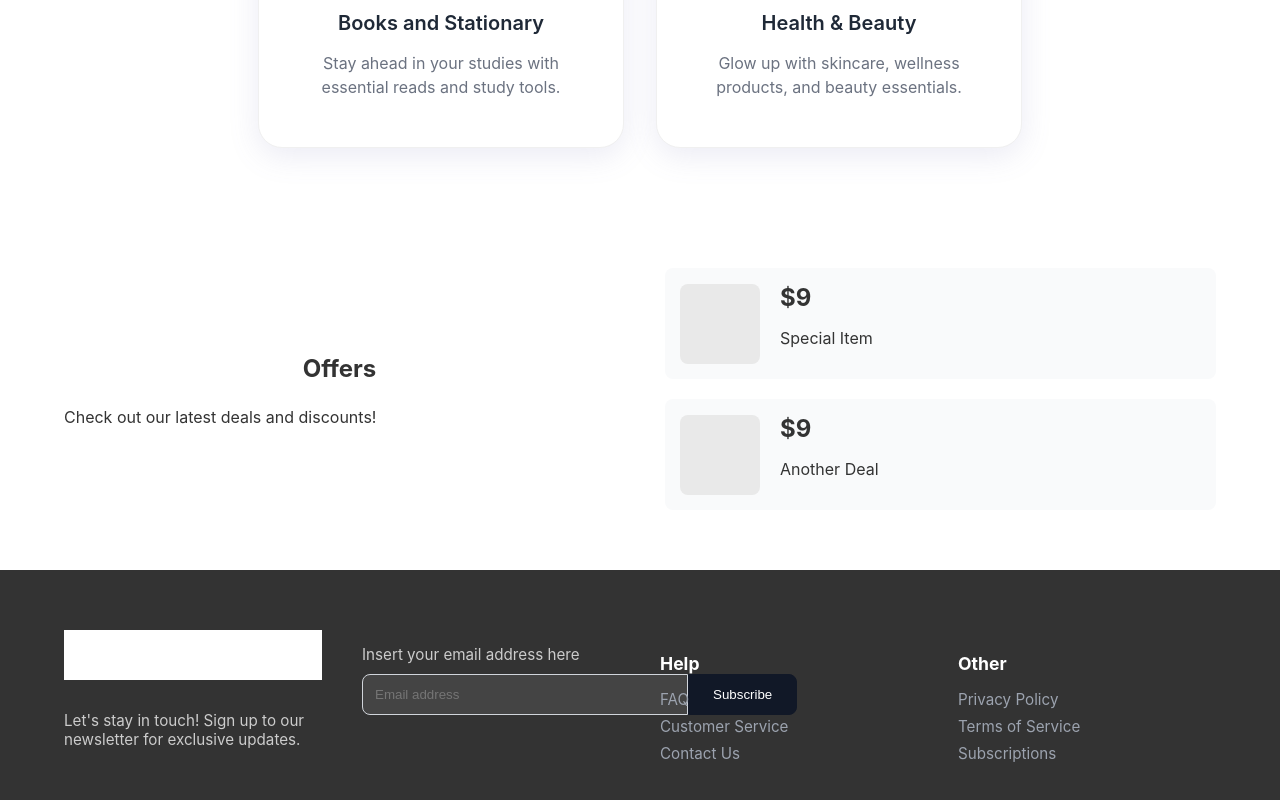
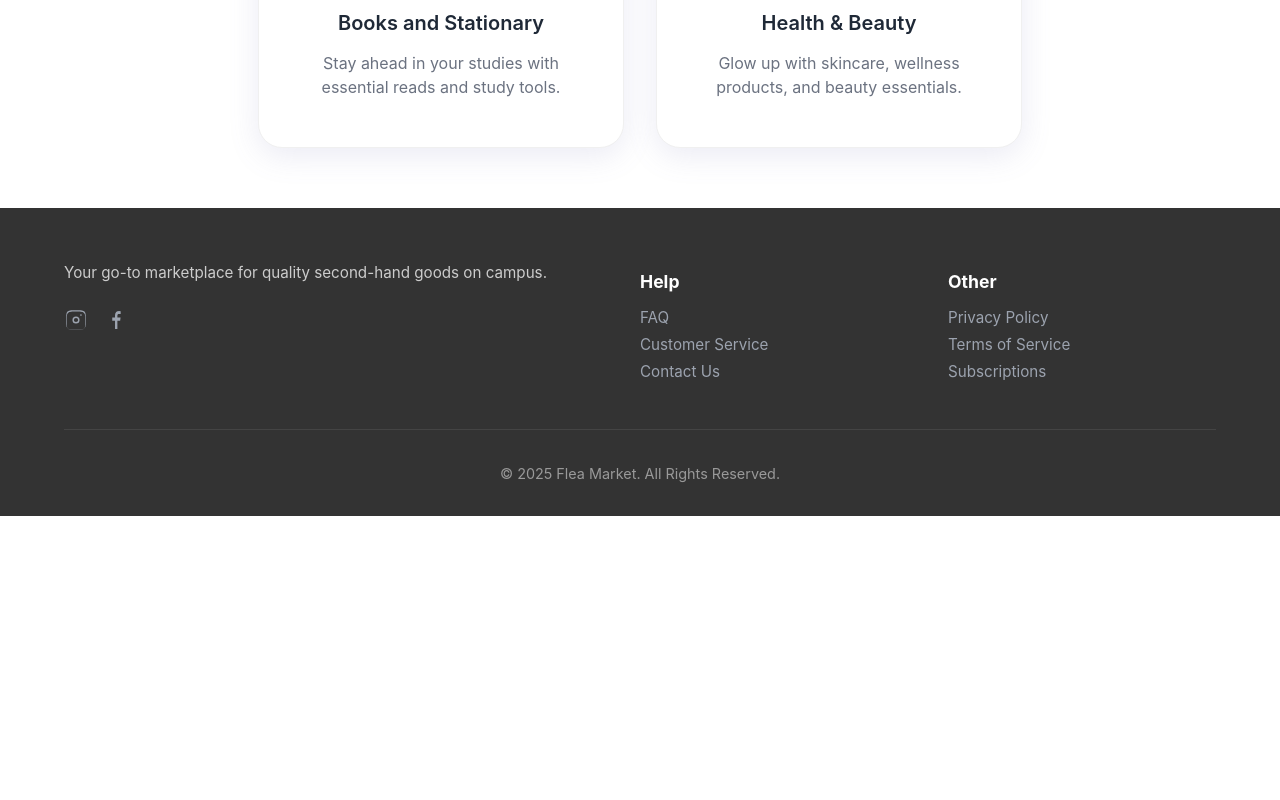
Before and after one commit to Snyarikii/OnlineMarket, a React (Create React App) app in the folder fleamarket/: page / in a window 1280 px wide. Shown: the part 1712-2512 px from the top of the page. After the commit the page ends 2228 px from the top, so only its background shows below. Built offline with nearby package versions, Linux system fonts and the light colour scheme.

Commit message:
improving the footer on the landing page

```diff
--- a/fleamarket/src/pages/Landingpage/LandingPage.css
+++ b/fleamarket/src/pages/Landingpage/LandingPage.css
@@ -8,9 +8,8 @@
  * 5. Hero Section
  * 6. Engagement Section
  * 7. Categories Section
- * 8. Offers Section
- * 9. Footer
- * 10. Responsive Media Queries
+ * 8. Footer (Updated)
+ * 9. Responsive Media Queries
 */
 
 /* 1. Global & Root Variables */
@@ -39,16 +38,13 @@
   color: var(--color-text);
   background-color: var(--color-light);
 }
-
 .section {
   padding: 60px 5%;
 }
-
 .section-title {
   text-align: center;
   margin-bottom: 2rem;
 }
-
 .section-title h2 {
   font-size: 2.5rem;
   font-weight: 700;
@@ -67,29 +63,23 @@
   cursor: pointer;
   transition: background-color 0.3s ease, transform 0.2s ease;
 }
-
 .btn:hover {
   transform: translateY(-2px);
 }
-
 .btn-primary {
   background-color: var(--color-dark);
   color: var(--color-light);
 }
-
 .btn-secondary {
   background-color: var(--color-secondary);
   color: var(--color-light);
 }
-
 .btn-secondary:hover {
   background-color: #4338CA;
 }
-
 .btn-login {
   color: var(--color-light);
 }
-
 .btn-signup {
   background-color: var(--color-light);
   color: var(--color-primary);
@@ -104,19 +94,10 @@
   background-color: var(--color-primary);
   height: 80px;
 }
-
 .header-logo-img {
   height: 60px;
   display: block;
 }
-
-.header-nav a {
-  margin: 0 20px;
-  text-decoration: none;
-  color: var(--color-light);
-  font-weight: 500;
-}
-
 .header-actions {
   display: flex;
   gap: 10px;
@@ -126,12 +107,10 @@
 .hero-section {
   text-align: center;
 }
-
 .hero-title {
   font-size: 3rem;
   color: var(--color-dark);
 }
-
 .hero-subtitle {
   font-size: 1.2rem;
   color: var(--color-text-subtle);
@@ -143,7 +122,6 @@
   background-color: var(--color-background-light);
   text-align: center;
 }
-
 .engagement-grid {
   display: grid;
   grid-template-columns: repeat(3, 1fr);
@@ -151,31 +129,26 @@
   max-width: 1200px;
   margin: 0 auto;
 }
-
 .engagement-card {
   background-color: var(--color-engagement-bg);
   border-radius: var(--border-radius-md);
   padding: 2rem;
   color: var(--color-engagement-text);
 }
-
 .engagement-card h3 {
   font-size: 1.25rem;
   font-weight: 700;
   margin-bottom: 0.75rem;
 }
-
 .cta-container {
   margin-top: 4rem;
 }
-
 .cta-container h3 {
   font-size: 1.5rem;
   font-weight: 600;
   color: var(--color-dark);
   margin-bottom: 1.5rem;
 }
-
 .cta-buttons {
   display: flex;
   justify-content: center;
@@ -191,7 +164,6 @@
   max-width: 1100px;
   margin: 0 auto;
 }
-
 .category-card {
   background-color: var(--color-light);
   border-radius: var(--border-radius-lg);
@@ -202,98 +174,53 @@
   border: 1px solid #f0f0f0;
   transition: transform 0.3s ease, box-shadow 0.3s ease;
 }
-
 .category-card:hover {
   transform: translateY(-10px);
   box-shadow: var(--shadow-card-hover);
 }
-
 .category-card-icon {
   height: 80px;
   margin-bottom: 1rem;
 }
-
 .category-card-title {
   font-size: 1.25rem;
   font-weight: 600;
   color: var(--color-dark);
   margin-bottom: 0.75rem;
 }
-
 .category-card-description {
   font-size: 1rem;
   color: var(--color-text-subtle);
   line-height: 1.5;
 }
 
-/* 8. Offers Section */
-.offers-section {
-    display: flex;
-    align-items: center;
-    gap: 50px;
-}
-.offers-content {
-    flex-basis: 50%;
-}
-.offers-cards {
-    flex-basis: 50%;
-    display: flex;
-    flex-direction: column;
-    gap: 20px;
-}
-.offer-card {
-    display: flex;
-    align-items: center;
-    background-color: var(--color-background-light);
-    padding: 15px;
-    border-radius: var(--border-radius-sm);
-}
-.offer-card-img-placeholder {
-    width: 80px;
-    height: 80px;
-    background-color: #e9e9e9;
-    border-radius: var(--border-radius-sm);
-    flex-shrink: 0;
-}
-.offer-card-text {
-    margin-left: 20px;
-}
-.offer-card-text h4 {
-    margin: 0 0 5px 0;
-    font-size: 1.5rem;
-}
-
-/* 9. Footer */
+/* 8. Footer (Updated) */
 .footer {
   background-color: var(--color-background-dark);
   color: #ccc;
-  padding: 60px 5%;
+  padding: 40px 5% 20px 5%;
 }
-
 .footer-grid {
   display: grid;
-  grid-template-columns: repeat(auto-fit, minmax(250px, 1fr));
+  grid-template-columns: 2fr 1fr 1fr; /* Adjusted for 3 columns */
   gap: 40px;
+  margin-bottom: 40px;
 }
-
 .footer-column {
   display: flex;
   flex-direction: column;
 }
-
 .footer-logo-img {
     height: 50px;
     width: auto;
     margin-bottom: 1rem;
-    filter: brightness(0) invert(1); /* Makes the logo white */
+    filter: brightness(0) invert(1);
 }
-
 .footer-column h4 {
   font-size: 1.1rem;
   margin-bottom: 15px;
   color: var(--color-light);
 }
-
 .footer-column a,
 .footer-column p {
   color: #ccc;
@@ -301,56 +228,42 @@
   margin-bottom: 10px;
   font-size: 0.95rem;
 }
-
 .footer-column a:hover {
   color: var(--color-light);
 }
-
-.newsletter-form {
+.social-icons {
   display: flex;
+  gap: 1rem;
+  margin-top: 1rem;
+}
+.social-icon {
+  color: #ccc;
+  transition: color 0.2s ease;
+}
+.social-icon:hover {
+  color: var(--color-light);
+}
+.footer-bottom {
+    text-align: center;
+    border-top: 1px solid #444;
+    padding-top: 20px;
+    font-size: 0.9rem;
+    color: #999;
 }
 
-.newsletter-form input {
-  width: 100%;
-  padding: 10px;
-  border: 1px solid #555;
-  background-color: #444;
-  border-radius: var(--border-radius-sm) 0 0 var(--border-radius-sm);
-  color: var(--color-light);
-}
-
-.newsletter-form button {
-  padding: 10px 15px;
-  background-color: #555;
-  color: var(--color-light);
-  border: none;
-  cursor: pointer;
-  border-radius: 0 var(--border-radius-sm) var(--border-radius-sm) 0;
-}
 
 /* 10. Responsive Media Queries */
 @media (max-width: 768px) {
-  .engagement-grid {
-    grid-template-columns: 1fr; /* Stack cards on mobile */
+  .engagement-grid, .footer-grid {
+    grid-template-columns: 1fr;
   }
-
-  .header {
+  .landing-page-header {
     flex-direction: column;
     height: auto;
     padding: 20px;
     gap: 20px;
   }
-
-  .header-nav {
-    order: 3;
-  }
-
   .header-actions {
     order: 2;
   }
-
-  .offers-section {
-      flex-direction: column;
-      text-align: center;
-  }
 }
--- a/fleamarket/src/pages/Landingpage/Landingpage.jsx
+++ b/fleamarket/src/pages/Landingpage/Landingpage.jsx
@@ -34,8 +34,6 @@ const CATEGORIES = [
 ];
 
 // --- Sub-components for better organization ---
-
-// A reusable card for the "Shop for best products" section
 const CategoryCard = ({ icon, title, description }) => (
   <div className="category-card">
     <img src={icon} alt={title} className="category-card-icon" />
@@ -44,7 +42,6 @@ const CategoryCard = ({ icon, title, description }) => (
   </div>
 );
 
-// A reusable card for the "User Engagement" section
 const EngagementCard = ({ title, children }) => (
     <div className="engagement-card">
         <h3>{title}</h3>
@@ -54,7 +51,6 @@ const EngagementCard = ({ title, children }) => (
 
 
 // --- Main Page Component ---
-
 const LandingPage = () => {
   return (
     <div className="landing-page">
@@ -115,42 +111,20 @@ const LandingPage = () => {
           </div>
         </section>
 
-        <section className="section offers-section">
-            <div className="offers-content">
-                <h2>Offers</h2>
-                <p>Check out our latest deals and discounts!</p>
-            </div>
-            <div className="offers-cards">
-                <div className="offer-card">
-                    <div className="offer-card-img-placeholder"></div>
-                    <div className="offer-card-text">
-                        <h4>$9</h4>
-                        <p>Special Item</p>
-                    </div>
-                </div>
-                <div className="offer-card">
-                    <div className="offer-card-img-placeholder"></div>
-                    <div className="offer-card-text">
-                        <h4>$9</h4>
-                        <p>Another Deal</p>
-                    </div>
-                </div>
-            </div>
-        </section>
       </main>
 
       <footer className="footer">
         <div className="footer-grid">
           <div className="footer-column">
-            <img src={logo} alt="Flea Market Logo" className="footer-logo-img" />
-            <p>Let's stay in touch! Sign up to our newsletter for exclusive updates.</p>
-          </div>
-          <div className="footer-column">
-            <p>Insert your email address here</p>
-            <form className="newsletter-form">
-              <input type="email" placeholder="Email address" />
-              <button type="submit">Subscribe</button>
-            </form>
+            <p>Your go-to marketplace for quality second-hand goods on campus.</p>
+            <div className="social-icons">
+                <Link to="/" className="social-icon">
+                    <svg xmlns="http://www.w3.org/2000/svg" width="24" height="24" viewBox="0 0 24 24" fill="currentColor"><path d="M12 2.163c3.204 0 3.584.012 4.85.07 3.252.148 4.771 1.691 4.919 4.919.058 1.265.069 1.645.069 4.85s-.011 3.584-.069 4.85c-.149 3.225-1.664 4.771-4.919 4.919-1.266.058-1.644.069-4.85.069s-3.584-.011-4.85-.069c-3.225-.148-4.771-1.664-4.919-4.919-.058-1.265-.069-1.644-.069-4.85s.011-3.584.069-4.85c.149-3.225 1.664-4.771 4.919-4.919C8.416 2.175 8.796 2.163 12 2.163zm0 1.441c-3.2 0-3.556.012-4.786.069-2.913.132-4.225 1.433-4.356 4.356-.057 1.23-.068 1.585-.068 4.786s.011 3.556.068 4.786c.132 2.913 1.442 4.225 4.356 4.356 1.23.057 1.585.068 4.786.068s3.556-.011 4.786-.068c2.913-.132 4.225-1.442 4.356-4.356.057-1.23.068-1.585.068-4.786s-.011-3.556-.068-4.786c-.132-2.913-1.442-4.225-4.356-4.356C15.556 3.614 15.2 3.604 12 3.604zm0 4.865a3.532 3.532 0 100 7.064 3.532 3.532 0 000-7.064zm0 5.622a2.088 2.088 0 110-4.176 2.088 2.088 0 010 4.176zm4.965-7.854a.825.825 0 100 1.65.825.825 0 000-1.65z"/></svg>
+                </Link>
+                <Link to="/" className="social-icon">
+                    <svg xmlns="http://www.w3.org/2000/svg" width="24" height="24" viewBox="0 0 24 24" fill="currentColor"><path d="M13.397 20.997v-8.196h2.765l.411-3.209h-3.176V7.548c0-.926.258-1.56 1.587-1.56h1.684V3.127A22.336 22.336 0 0015.103 3c-2.422 0-4.085 1.47-4.085 4.179v2.37h-2.769v3.209h2.769v8.196h3.425z"/></svg>
+                </Link>
+            </div>
           </div>
           <div className="footer-column">
             <h4>Help</h4>
@@ -165,6 +139,9 @@ const LandingPage = () => {
             <Link to="#">Subscriptions</Link>
           </div>
         </div>
+        <div className="footer-bottom">
+            <p>&copy; {new Date().getFullYear()} Flea Market. All Rights Reserved.</p>
+        </div>
       </footer>
     </div>
   );
```
Also changed, not shown: 1 other file (tests, documents, lock files or other folders).
